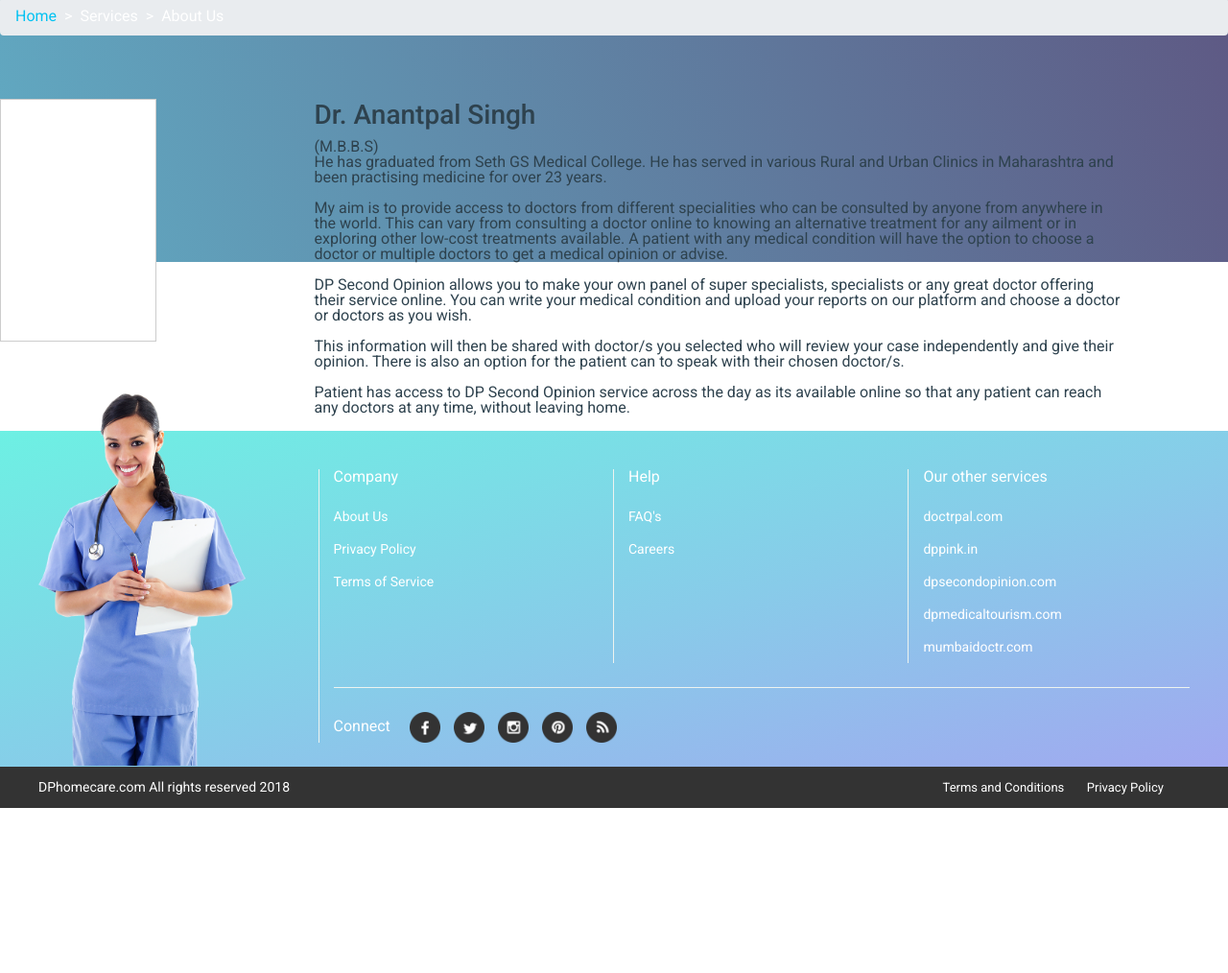
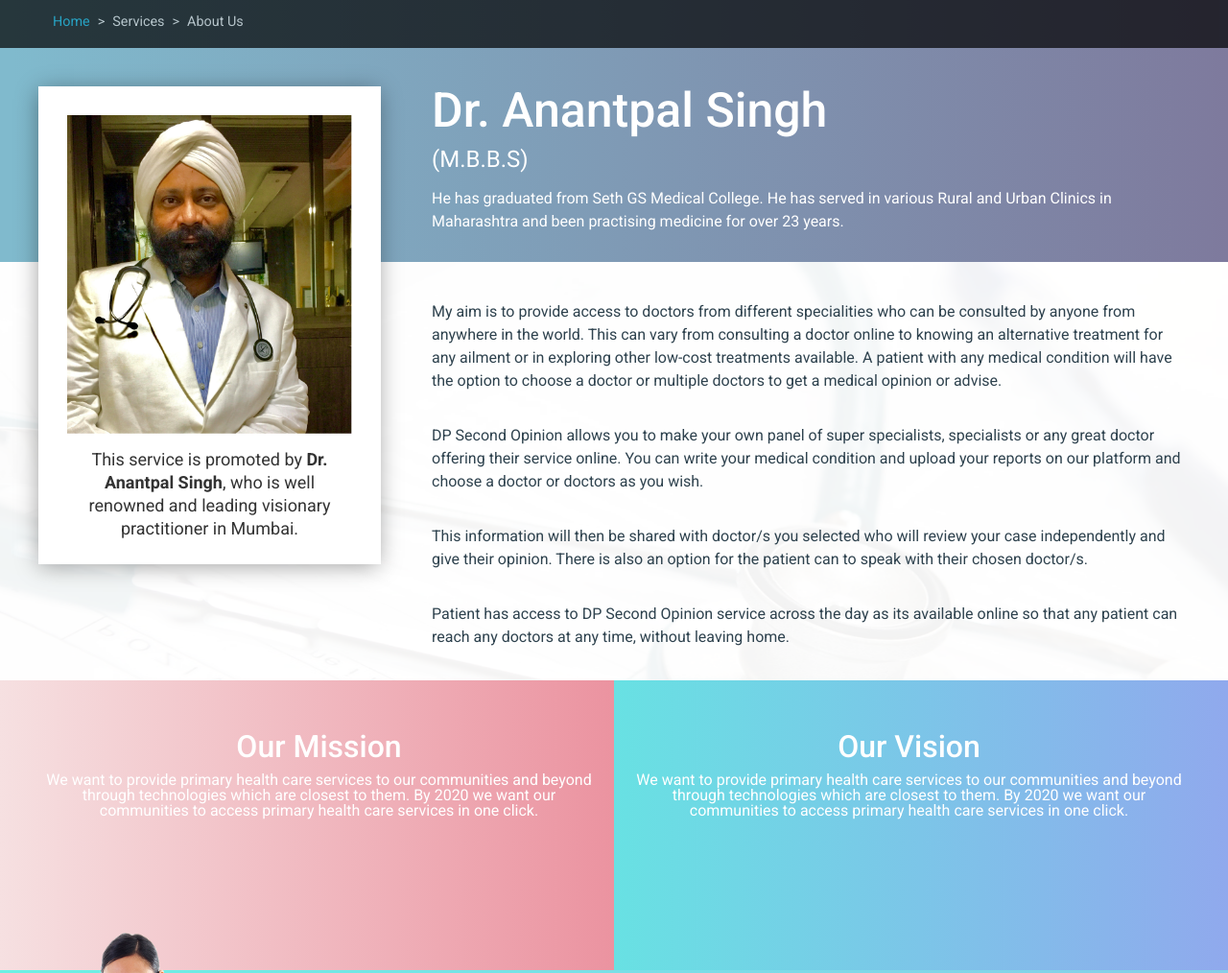
Before and after one commit to sumitmahadik999/dp_homecare, a plain HTML site: page dp-homecare/about-us.html in a window 1280 px wide. Shown: the part 132-1146 px from the top of the page at 96% size. Before the commit the page ends 974 px from the top, so only its background shows below. Drawn offline with nearby package versions, Linux system fonts and the light colour scheme; a web font is replaced by a local one.

Commit message:
Add files via upload

```diff
--- a/dp-homecare/about-us.html
+++ b/dp-homecare/about-us.html
@@ -31,13 +31,13 @@
                 </form>
                 <div class="collapse navbar-collapse" id="navbarSupportedContent">
                     <ul id="nav-bar" class="navbar-nav ml-auto">
-                        <li class="nav-item active">
+                        <li class="nav-item">
                             <a class="nav-link" href="#">Home</a>
                         </li>
                         <li class="nav-item">
                             <a class="nav-link" href="#">Services</a>
                         </li>
-                        <li class="nav-item">
+                        <li class="nav-item active">
                             <a class="nav-link" href="#">About Us<span class="sr-only">(current)</span></a>
                         </li>
                         <li class="nav-item">
@@ -74,17 +74,27 @@
                 <li class="breadcrumb-item active" aria-current="page">About Us</li>
             </ol>
         </nav>
-    </div>
-    <div class="about-us-container">
+        <div class="wrapper about-top">
             <div class="row clearfix relative-pos">
-                <div class="col-md-3 col-sm-12">
+                <div class="col-md-4 col-sm-12">
                     <div class="doctorimage">
+                        <img src="img/About us/Dr-Anantpal.png" alt="DR. Anantpal Singh" />
+                        <p>This service is promoted by <strong>Dr. Anantpal Singh</strong>, who is well renowned and leading visionary practitioner in Mumbai.</p>
                     </div>
                 </div>
-                <div class="col-md-8 col-sm-12">
-                     <h3>Dr. Anantpal Singh</h3>
+                <div class="col-md-8">
+                    <h3 class="doc-name">Dr. Anantpal Singh</h3>
                     <span class="mbbs">(M.B.B.S)</span>
                     <p>He has graduated from Seth GS Medical College. He has served in various Rural and Urban Clinics in Maharashtra and been practising medicine for over 23 years.</p>
+                </div>
+            </div>
+        </div>
+    </div>
+    <div class="aboutus-description">
+        <div class="wrapper">
+            <div class="row">
+                <div class="col-md-4"></div>
+                <div class="col-md-8 col-sm-12">
                     <div class="maincontent">
                         <p>My aim is to provide access to doctors from different specialities who can be consulted by anyone from anywhere in the world. This can vary from consulting a doctor online to knowing an alternative treatment for any ailment or in exploring other low-cost treatments available. A patient with any medical condition will have the option to choose a doctor or multiple doctors to get a medical opinion or advise.</p>
                         <p>
@@ -97,11 +107,23 @@
                         </p>
                     </div>
                 </div>
-
             </div>
         </div>
-
-
+    </div>
+    <div class="mission-vison-container">
+        <div class="wrapper">
+            <div class="row">
+                <div class="col-md-6">
+                    <h2 class="">Our Mission</h2>
+                    <p>We want to provide primary health care services to our communities and beyond through technologies which are closest to them. By 2020 we want our communities to access primary health care services in one click.</p>
+                </div>
+                <div class="col-md-6">
+                    <h2>Our Vision</h2>
+                    <p>We want to provide primary health care services to our communities and beyond through technologies which are closest to them. By 2020 we want our communities to access primary health care services in one click.</p>
+                </div>
+            </div>
+        </div>
+    </div>
     <div class="sitemap-container">
         <div class="wrapper">
             <div class="sitemap">
--- a/dp-homecare/css/style.css
+++ b/dp-homecare/css/style.css
@@ -677,11 +677,13 @@
     background: url("../img/Services/Banner.png") 50% 0 no-repeat;
     height: 325px;
 }
-.inner-bg nav {
+
+.inner-bg nav, .inner-bg-about nav {
     background: #000;
     opacity: 0.7;
 }
-.inner-bg nav .breadcrumb {
+
+.inner-bg nav .breadcrumb, .inner-bg-about nav .breadcrumb {
     background: #000;
     width: 1170px;
     margin: 0 auto;
@@ -689,41 +691,54 @@
     opacity: 0.8;
     font-size: 0.9rem;
 }
+
 .breadcrumb-item a {
     color: #03c2f2;
 }
-.breadcrumb-item.active a,.breadcrumb-item.active {
+
+.breadcrumb-item.active a,
+.breadcrumb-item.active {
     color: #fff;
 }
+
 .breadcrumb-item+.breadcrumb-item::before {
     content: ">";
     color: #fff;
 }
+
 .services-tab-container {
     padding: 0 0 30px;
 }
+
 .service-tabs #nav-tab {
     margin: 30px 0;
     border: 0;
 }
+
 .service-tabs .nav-tabs .nav-link {
     color: #999;
     margin-right: 10px;
     font-size: 18px;
 }
-.service-tabs .nav-tabs .service-tabs .nav-link:focus, .service-tabs .nav-tabs .nav-link:hover {
+
+.service-tabs .nav-tabs .service-tabs .nav-link:focus,
+.service-tabs .nav-tabs .nav-link:hover {
     border: 1px solid transparent;
 }
-.service-tabs .nav-tabs .nav-item.show .nav-link, .service-tabs .nav-tabs .nav-link.active {
+
+.service-tabs .nav-tabs .nav-item.show .nav-link,
+.service-tabs .nav-tabs .nav-link.active {
     color: #E56574;
     border: 1px solid transparent;
     border-bottom: 3px solid #E56574;
 }
+
 .service-tabs .tab-pane {
     font-size: 16px;
     line-height: 24px;
     color: #747474;
 }
+
 .benefit-container {
     padding: 30px 0;
     color: #fff;
@@ -744,6 +759,7 @@
     /* W3C Markup */
     background-image: linear-gradient(to bottom right, #6DF0E3 0%, #88CBE9 55%, #A1A8F0 100%);
 }
+
 .inner-title {
     font-size: 36px;
     text-transform: uppercase;
@@ -751,7 +767,10 @@
     line-height: 53px;
     margin-bottom: 25px;
 }
-.benefit-container ul li, .need-container ul li, .help-container ul li {
+
+.benefit-container ul li,
+.need-container ul li,
+.help-container ul li {
     font-size: 18px;
     line-height: 24px;
     margin-left: -20px;
@@ -759,58 +778,75 @@
     padding-bottom: 10px;
     font-weight: 700;
 }
+
 .need-container {
     background: url("../img/Services/When do you need.png") 50% 0 no-repeat;
     padding: 30px 0;
 }
+
 .label-text {
     font-size: 16px;
     color: #666666;
     line-height: 20px;
     margin-top: 40px;
 }
+
 .help-container {
     margin: 30px 0;
 }
+
 .testimonial-carousel {
-    -webkit-box-shadow: -1px 3px 33px -2px rgba(0,0,0,0.4);
--moz-box-shadow: -1px 3px 33px -2px rgba(0,0,0,0.4);
-box-shadow: -1px 3px 33px -2px rgba(0,0,0,0.4);
+    -webkit-box-shadow: -1px 3px 33px -2px rgba(0, 0, 0, 0.4);
+    -moz-box-shadow: -1px 3px 33px -2px rgba(0, 0, 0, 0.4);
+    box-shadow: -1px 3px 33px -2px rgba(0, 0, 0, 0.4);
     padding: 75px 30px;
-    background: -moz-linear-gradient(116deg, rgba(239,111,129,1) 0%, rgba(250,190,190,1) 100%); /* ff3.6+ */
-background: -webkit-gradient(linear, left top, right bottom, color-stop(0%, rgba(250,190,190,1)), color-stop(100%, rgba(239,111,129,1))); /* safari4+,chrome */
-background: -webkit-linear-gradient(116deg, rgba(239,111,129,1) 0%, rgba(250,190,190,1) 100%); /* safari5.1+,chrome10+ */
-background: -o-linear-gradient(116deg, rgba(239,111,129,1) 0%, rgba(250,190,190,1) 100%); /* opera 11.10+ */
-background: -ms-linear-gradient(116deg, rgba(239,111,129,1) 0%, rgba(250,190,190,1) 100%); /* ie10+ */
-background: linear-gradient(334deg, rgba(239,111,129,1) 0%, rgba(250,190,190,1) 100%); /* w3c */
-filter: progid:DXImageTransform.Microsoft.gradient( startColorstr='#FABEBE', endColorstr='#EF6F81',GradientType=0 ); /* ie6-9 */
-}
+    background: -moz-linear-gradient(116deg, rgba(239, 111, 129, 1) 0%, rgba(250, 190, 190, 1) 100%);
+    /* ff3.6+ */
+    background: -webkit-gradient(linear, left top, right bottom, color-stop(0%, rgba(250, 190, 190, 1)), color-stop(100%, rgba(239, 111, 129, 1)));
+    /* safari4+,chrome */
+    background: -webkit-linear-gradient(116deg, rgba(239, 111, 129, 1) 0%, rgba(250, 190, 190, 1) 100%);
+    /* safari5.1+,chrome10+ */
+    background: -o-linear-gradient(116deg, rgba(239, 111, 129, 1) 0%, rgba(250, 190, 190, 1) 100%);
+    /* opera 11.10+ */
+    background: -ms-linear-gradient(116deg, rgba(239, 111, 129, 1) 0%, rgba(250, 190, 190, 1) 100%);
+    /* ie10+ */
+    background: linear-gradient(334deg, rgba(239, 111, 129, 1) 0%, rgba(250, 190, 190, 1) 100%);
+    /* w3c */
+    filter: progid:DXImageTransform.Microsoft.gradient(startColorstr='#FABEBE', endColorstr='#EF6F81', GradientType=0);
+    /* ie6-9 */
+}
+
 .testimonial-carousel .carousel-inner {
     height: 350px;
 }
+
 .image-div {
     background: #fff;
     padding: 25px;
     width: 286px;
     margin-bottom: 15px;
     text-align: center;
-    -webkit-box-shadow: 6px 7px 2px -2px rgba(0,0,0,0.15);
--moz-box-shadow: 6px 7px 2px -2px rgba(0,0,0,0.15);
-box-shadow: 6px 7px 2px -2px rgba(0,0,0,0.15);
-}
+    -webkit-box-shadow: 6px 7px 2px -2px rgba(0, 0, 0, 0.15);
+    -moz-box-shadow: 6px 7px 2px -2px rgba(0, 0, 0, 0.15);
+    box-shadow: 6px 7px 2px -2px rgba(0, 0, 0, 0.15);
+}
+
 .text-container {
     color: #fff;
     font-size: 20px;
     line-height: 28px;
     padding: 75px 70px;
 }
+
 .text-container .fa-quote-left {
     background: url("../img/SVG/open quote.svg") 0 0 no-repeat;
 }
+
 .relative-pos {
     position: relative;
 }
-.floating-form  {
+
+.floating-form {
     position: absolute;
     right: 0;
     border: 0;
@@ -818,29 +854,40 @@
     background: #fff;
     border-radius: 15px;
     padding: 0;
-    -webkit-box-shadow: -1px 3px 23px -2px rgba(0,0,0,0.4);
--moz-box-shadow: -1px 3px 23px -2px rgba(0,0,0,0.4);
-box-shadow: -1px 3px 23px -2px rgba(0,0,0,0.4);
-}
+    -webkit-box-shadow: -1px 3px 23px -2px rgba(0, 0, 0, 0.4);
+    -moz-box-shadow: -1px 3px 23px -2px rgba(0, 0, 0, 0.4);
+    box-shadow: -1px 3px 23px -2px rgba(0, 0, 0, 0.4);
+}
+
 .form-header {
     padding: 20px 15px;
     border: 1px solid transparent;
     border-radius: 15px 15px 0 0;
     color: #fff;
-    background: -moz-linear-gradient(116deg, rgba(239,111,129,1) 0%, rgba(250,190,190,1) 100%); /* ff3.6+ */
-background: -webkit-gradient(linear, left top, right bottom, color-stop(0%, rgba(250,190,190,1)), color-stop(100%, rgba(239,111,129,1))); /* safari4+,chrome */
-background: -webkit-linear-gradient(116deg, rgba(239,111,129,1) 0%, rgba(250,190,190,1) 100%); /* safari5.1+,chrome10+ */
-background: -o-linear-gradient(116deg, rgba(239,111,129,1) 0%, rgba(250,190,190,1) 100%); /* opera 11.10+ */
-background: -ms-linear-gradient(116deg, rgba(239,111,129,1) 0%, rgba(250,190,190,1) 100%); /* ie10+ */
-background: linear-gradient(334deg, rgba(239,111,129,1) 0%, rgba(250,190,190,1) 100%); /* w3c */
-filter: progid:DXImageTransform.Microsoft.gradient( startColorstr='#FABEBE', endColorstr='#EF6F81',GradientType=0 ); /* ie6-9 */
-}
+    background: -moz-linear-gradient(116deg, rgba(239, 111, 129, 1) 0%, rgba(250, 190, 190, 1) 100%);
+    /* ff3.6+ */
+    background: -webkit-gradient(linear, left top, right bottom, color-stop(0%, rgba(250, 190, 190, 1)), color-stop(100%, rgba(239, 111, 129, 1)));
+    /* safari4+,chrome */
+    background: -webkit-linear-gradient(116deg, rgba(239, 111, 129, 1) 0%, rgba(250, 190, 190, 1) 100%);
+    /* safari5.1+,chrome10+ */
+    background: -o-linear-gradient(116deg, rgba(239, 111, 129, 1) 0%, rgba(250, 190, 190, 1) 100%);
+    /* opera 11.10+ */
+    background: -ms-linear-gradient(116deg, rgba(239, 111, 129, 1) 0%, rgba(250, 190, 190, 1) 100%);
+    /* ie10+ */
+    background: linear-gradient(334deg, rgba(239, 111, 129, 1) 0%, rgba(250, 190, 190, 1) 100%);
+    /* w3c */
+    filter: progid:DXImageTransform.Microsoft.gradient(startColorstr='#FABEBE', endColorstr='#EF6F81', GradientType=0);
+    /* ie6-9 */
+}
+
 .form-field-container {
     padding: 20px;
 }
+
 .floating-form #nav-tab {
     border: 0;
 }
+
 .floating-form .nav-tabs .nav-link {
     color: #fff;
     font-size: 20px;
@@ -848,41 +895,50 @@
     border: 1px transparent;
     width: 50%;
 }
-.floating-form .nav-tabs .floating-form .nav-link:focus, .floating-form .nav-tabs .nav-link:hover {
+
+.floating-form .nav-tabs .floating-form .nav-link:focus,
+.floating-form .nav-tabs .nav-link:hover {
     border: 1px solid transparent;
 }
-.floating-form .nav-tabs .nav-item.show .nav-link, .floating-form .nav-tabs .nav-link.active {
+
+.floating-form .nav-tabs .nav-item.show .nav-link,
+.floating-form .nav-tabs .nav-link.active {
     /*color: #E56574;
     border: 1px solid transparent;*/
     font-weight: 700;
     border-bottom: 2px solid #fff;
 }
+
 .floating-form .tab-pane {
     font-size: 16px;
     line-height: 24px;
     color: #747474;
 }
+
 .date-container {
     background: #f3fcfd;
     margin-left: -20px;
     margin-right: -20px;
     padding: 10px 0;
 }
+
 .date {
     background: transparent !important;
 }
+
 ::-webkit-calendar-picker-indicator {
     background: url(../img/SVG/calendar.svg) 0 0 no-repeat;
-  opacity:1;
-  font-size:0;
-  transition:all ease 400ms;
-  transform:scale(1);
-  margin-left:5px;
+    opacity: 1;
+    font-size: 0;
+    transition: all ease 400ms;
+    transform: scale(1);
+    margin-left: 5px;
     width: 25px;
     height: 25px;
 
     color: rgba(0, 0, 0, 0);
 }
+
 .margin-t-10 {
     margin-top: 10px;
 }
@@ -897,21 +953,26 @@
     margin: 50px auto;
     padding: 20px;
 }
+
 #drop-area.highlight {
     border-color: purple;
 }
+
 .my-form {
     margin-bottom: 10px;
 }
+
 #gallery {
     margin-top: 10px;
 }
+
 #gallery img {
     width: 150px;
     margin-bottom: 10px;
     margin-right: 10px;
     vertical-align: middle;
 }
+
 #fileElem {
     display: none;
 }
@@ -923,6 +984,7 @@
 .alice-div img {
     width: 100%;
 }
+
 .ask-expert {
     width: 220px;
     margin: 0 auto;
@@ -935,14 +997,84 @@
     position: relative;
     padding: 10px 0 1px;
 }
+
 .ask-expert p {
     color: #a99d41;
     margin-top: -7px;
 }
+
 #nav-enq h3 {
     font-size: 1.4rem;
     margin: 25px 0;
 }
+
+
+/* About us css */
+.inner-bg-about {
+    height: 276px;
+    /* Permalink - use to edit and share this gradient: http://colorzilla.com/gradient-editor/#80bacd+1,7e7a9d+100 */
+    background: #80bacd;
+    /* Old browsers */
+    background: -moz-linear-gradient(left, #80bacd 1%, #7e7a9d 100%);
+    /* FF3.6-15 */
+    background: -webkit-linear-gradient(left, #80bacd 1%, #7e7a9d 100%);
+    /* Chrome10-25,Safari5.1-6 */
+    background: linear-gradient(to right, #80bacd 1%, #7e7a9d 100%);
+    /* W3C, IE10+, FF16+, Chrome26+, Opera12+, Safari7+ */
+    filter: progid:DXImageTransform.Microsoft.gradient(startColorstr='#80bacd', endColorstr='#7e7a9d', GradientType=1);
+    /* IE6-9 */
+}
+.about-top {
+    padding: 40px 0 0 !important;
+    color: #fff;
+    line-height: 24px;
+}
+.doctorimage {
+    width: 357px;
+    color: #333;
+    padding: 30px 30px 10px;
+    font-size: 18px;
+    text-align: center;
+    background: #fff;
+    -webkit-box-shadow: -1px 3px 23px -2px rgba(0, 0, 0, 0.4);
+    -moz-box-shadow: -1px 3px 23px -2px rgba(0, 0, 0, 0.4);
+    box-shadow: -1px 3px 23px -2px rgba(0, 0, 0, 0.4);
+}
+.doctorimage p {
+    margin: 15px 0;
+}
+.doc-name {
+    font-size: 50px;
+    line-height: 50px;
+}
+.mbbs {
+    font-size: 24px;
+    line-height: 37px;
+    margin-bottom: 10px;
+    display: inline-block;
+}
+.aboutus-description  {
+    background: url("../img/About us/About-us.png") 50% 0 no-repeat;
+    font-size: 16px;
+    line-height: 24px;
+    padding: 40px 0 0;
+}
+.aboutus-description  p{
+    margin-bottom: 33px;
+}
+.mission-vison-container {
+    height: 302px;
+    padding: 50px 0 30px;
+    text-align: center;
+    color: #fff;
+    /* Permalink - use to edit and share this gradient: http://colorzilla.com/gradient-editor/#f6e0e1+0,eb93a0+50,68e1e3+50,90a9ed+100 */
+background: #f6e0e1; /* Old browsers */
+background: -moz-linear-gradient(left, #f6e0e1 0%, #eb93a0 50%, #68e1e3 50%, #90a9ed 100%); /* FF3.6-15 */
+background: -webkit-linear-gradient(left, #f6e0e1 0%,#eb93a0 50%,#68e1e3 50%,#90a9ed 100%); /* Chrome10-25,Safari5.1-6 */
+background: linear-gradient(to right, #f6e0e1 0%,#eb93a0 50%,#68e1e3 50%,#90a9ed 100%); /* W3C, IE10+, FF16+, Chrome26+, Opera12+, Safari7+ */
+filter: progid:DXImageTransform.Microsoft.gradient( startColorstr='#f6e0e1', endColorstr='#90a9ed',GradientType=1 ); /* IE6-9 */
+}
+
 @media (max-width: 374px) {
     .quick-connect-conainer .btn-secondary {
         margin: 10px 0;
@@ -1790,24 +1922,3 @@
 #profile-grid .img-rounded {
     border-radius: 4px 4px 0 0;
 }
-.about-us-container{
-    margin-top:-170px;
-}
-/* About us css */
-.inner-bg-about{
-    height: 276px;
-  background: -moz-linear-gradient(21deg, rgba(97,171,195,1) 0%, rgba(94,89,132,1) 100%); /* ff3.6+ */
-background: -webkit-gradient(linear, left top, right top, color-stop(0%, rgba(97,171,195,1)), color-stop(100%, rgba(94,89,132,1))); /* safari4+,chrome */
-background: -webkit-linear-gradient(21deg, rgba(97,171,195,1) 0%, rgba(94,89,132,1) 100%); /* safari5.1+,chrome10+ */
-background: -o-linear-gradient(21deg, rgba(97,171,195,1) 0%, rgba(94,89,132,1) 100%); /* opera 11.10+ */
-background: -ms-linear-gradient(21deg, rgba(97,171,195,1) 0%, rgba(94,89,132,1) 100%); /* ie10+ */
-background: linear-gradient(69deg, rgba(97,171,195,1) 0%, rgba(94,89,132,1) 100%); /* w3c */
-filter: progid:DXImageTransform.Microsoft.gradient( startColorstr='#61ABC3', endColorstr='#5E5984',GradientType=1 ); /* ie6-9 */
-}
-.doctorimage{
-    max-width: 163px;
-    width: 100%;
-    height: 253px;
-    background: #fff;
-    border:1px solid #ccc;
-}
```
Lines whose indentation alone changed are shown as unchanged.
